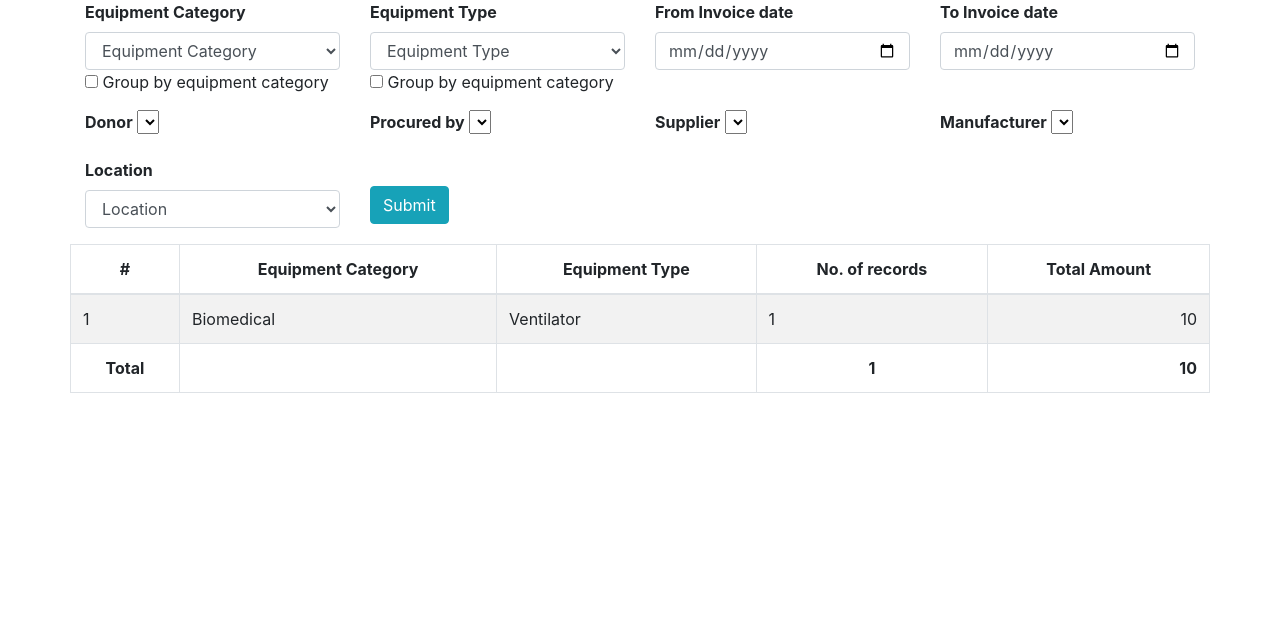
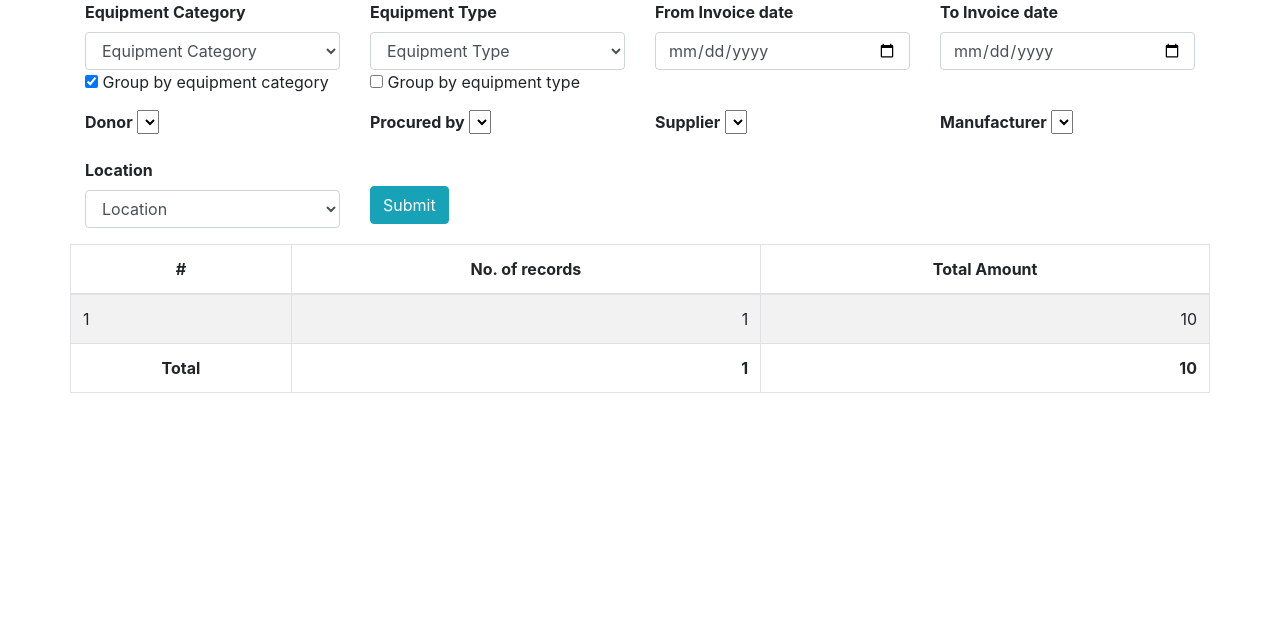
Before and after one commit to Manish-Kumar-Sadhu/equipment4seva_v2, a CodeIgniter app: page /database/reports/summary_report in a window 1280 px wide. Shown: the part 58-691 px from the top of the page. Run offline with CodeIgniter, Linux system fonts and the light colour scheme; the visitor is signed in with stand-in values (Sample User, id 1); data comes from the database, SQL or seed files in the repository; tables that the repository leaves empty hold one stand-in row (values such as "Sample post"); lists and menus that the app fills with data are empty; some libraries are stand-ins or nearby versions.

Commit message:
Feat : toggling checkbox, checked atleast one

```diff
--- a/application/views/summary_report.php
+++ b/application/views/summary_report.php
@@ -37,11 +37,13 @@ defined('BASEPATH') OR exit('No direct script access allowed');
     $procured_by_party = $this->input->post('procured_by_party');
     $supplier_party = $this->input->post('supplier_party');
     $manufactured_party = $this->input->post('manufactured_party');
+    $group_by_equipment_type = $this->input->post('group_by_equipment_type');
     $group_by_equipment_category = $this->input->post('group_by_equipment_category');
 ?>
 
 <div class="container">
     <form id="summary_report" action="<?= base_url('reports/summary_report'); ?>" method="POST">
+        <input type="hidden" id="1" name="postback" value="1">
         <div class="row">
             <div class="form-group col-md-4 col-lg-3 col-xs-12">
                 <label for="equipment_category">Equipment Category</label>
@@ -54,12 +56,16 @@ defined('BASEPATH') OR exit('No direct script access allowed');
                         ><?php echo $r->equipment_category;?></option>
                         <?php }  ?>
                 </select>
-                <input type="checkbox" name="group_by_equipment_category" id="group_by_equipment_category" <?php echo $group_by_equip_category->value ? 'checked' :''  ?>/> <span>Group by equipment category</span>
+                <?php if(!$this->input->post('postback')) { ?>
+                    <input type="checkbox" name="group_by_equipment_category" id="group_by_equipment_category" value="1" checked onclick="handleClick();"  > <span>Group by equipment category</span>
+                <?php } else { ?>
+                    <input type="checkbox" name="group_by_equipment_category" id="group_by_equipment_category" value="1" <?php if($group_by_equipment_category) echo "checked";?> onclick="handleClick();"  > <span>Group by equipment category</span>
+                <?php } ?>
             </div>
             <div class="form-group col-md-4 col-lg-3 col-xs-12">
                 <label for="equipment_type">Equipment Type</label>
                 <select class="form-control" name="equipment_type" id="equipment_type">
-                    <option value="0" selected>Equipment Type</option>
+                    <option value="" selected>Equipment Type</option>
                     <?php
                         foreach($equipment_type as $r){ ?>
                         <option value="<?php echo $r->equipment_type_id;?>"
@@ -67,7 +73,7 @@ defined('BASEPATH') OR exit('No direct script access allowed');
                         ><?php echo $r->equipment_type;?></option>
                         <?php }  ?>
                 </select>
-                <input type="checkbox" name="group_by_equipment_type" id="group_by_equipment_type"/> <span>Group by equipment category</span>
+                <input type="checkbox" name="group_by_equipment_type" id="group_by_equipment_type" value="1" <?php if($group_by_equipment_type) echo "checked";?>  onclick="handleClick();" /> <span>Group by equipment type</span>
             </div>
             <div class="form-group col-md-4 col-lg-3 col-xs-12">
                 <label for="from_invoice_date">From Invoice date</label>
@@ -119,8 +125,11 @@ defined('BASEPATH') OR exit('No direct script access allowed');
             <thead>
                 <tr>
                     <th style="text-align:center">#</th>
-                    <th style="text-align:center">Equipment Category</th>
-                    <th style="text-align:center">Equipment Type</th>
+                    <?php if($group_by_equipment_category)  { ?>
+                        <th style="text-align:center">Equipment Category</th>
+                    <?php } if($group_by_equipment_type) { ?>
+                        <th style="text-align:center">Equipment Type</th>
+                    <?php } ?>
                     <th style="text-align:center">No. of records</th>
                     <th style="text-align:center">Total Amount</th>
                 </tr>
@@ -130,12 +139,18 @@ defined('BASEPATH') OR exit('No direct script access allowed');
                     $serial_number=1;
                     $total_no_of_records=0;
                     $grand_total_amount=0;
-                    foreach($summary_data as $r){ ?>
+                    $val_count='';
+                    foreach($summary_data as $r){
+                        $val_count=0;
+                    ?>
                     <tr>
                         <td><?php echo $serial_number++; ?></td>
-                        <td><?php echo $r->equipment_category; ?></td>
-                        <td><?php echo $r->equipment_type; ?></td>
-                        <td><?php echo $r->no_of_records; ?></td>
+                        <?php if($group_by_equipment_category)  { ?>
+                            <td><?php echo $r->equipment_category; $val_count=$val_count +1; ?></td>
+                        <?php } if($group_by_equipment_type) { ?>
+                            <td><?php echo $r->equipment_type; $val_count=$val_count +1; ?></td>
+                        <?php } ?>
+                        <td style="text-align:right"><?php echo $r->no_of_records; ?></td>
                         <td style="text-align:right"><?php echo number_format($r->total_amount); ?></td>
                     </tr>
                 <?php
@@ -146,9 +161,12 @@ defined('BASEPATH') OR exit('No direct script access allowed');
             <tfoot>
                 <tr>
                     <th style="text-align:center">Total</th>
-                    <th style="text-align:center"></th>
-                    <th style="text-align:center"></th>
-                    <th style="text-align:center"><?php echo $total_no_of_records;  ?> </th>
+                    <?php
+                        for ($i = 0; $i < $val_count; $i++) {
+                            echo "<th></th>";
+                        }
+                        ?>
+                    <th style="text-align:right"><?php echo $total_no_of_records;  ?> </th>
                     <th style="text-align:right"><?php echo number_format($grand_total_amount);  ?> </th>
                 </tr>
             </tfoot>
@@ -206,7 +224,6 @@ defined('BASEPATH') OR exit('No direct script access allowed');
                 // use uitheme widget to apply defauly jquery ui (jui) class names
                 // see the uitheme demo for more details on how to change the class names
                 resizable:false,
-                resizable_widths: ['5%','20%','20%','20%','20%'],
                 uitheme : 'jui'
             }
         };
@@ -264,5 +281,14 @@ defined('BASEPATH') OR exit('No direct script access allowed');
         });
     }
 
+    function handleClick() {
+    var groupByEquipmentCategory = document.getElementById("group_by_equipment_category");
+    var groupByEquipmentType = document.getElementById("group_by_equipment_type");
+    var groupbyicdcode = document.getElementById("groupbyicdcode");
+    if ( !groupByEquipmentCategory.checked && !groupByEquipmentType.checked){
+        groupByEquipmentCategory.checked = true;
+    }
+    }
+
 
 </script>
```
